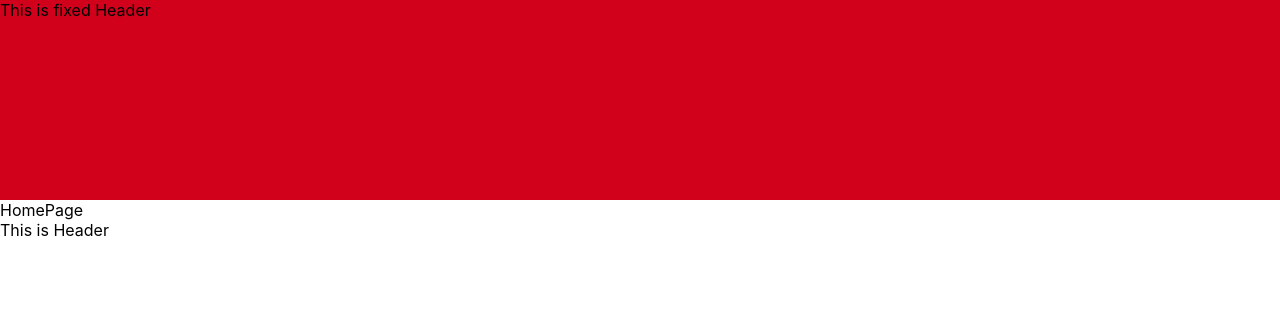
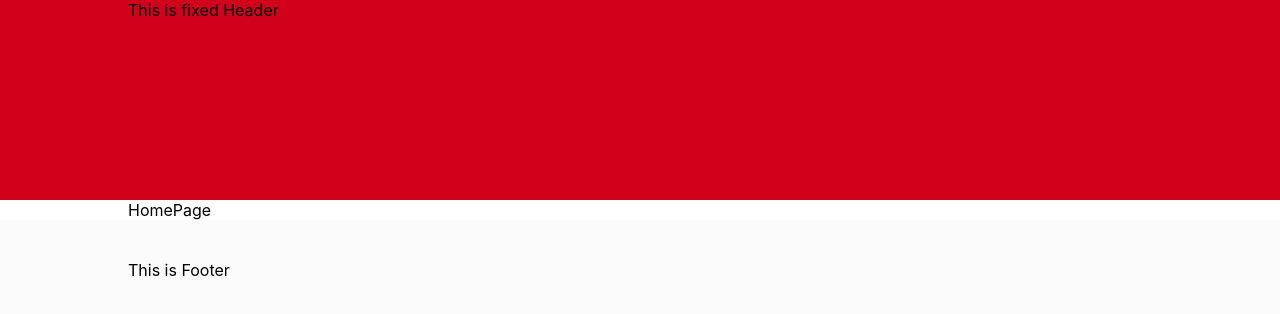
Before and after one commit to showlovezz/side-project-react-shopee, a React (Create React App) app: page /mall in a window 1280 px wide. Shown: the top 314 px of the page. Built offline with nearby package versions, Linux system fonts and the light colour scheme.

Commit message:
add Container and Footer component

```diff
--- /dev/null
+++ b/src/components/common/Container.js
@@ -0,0 +1,11 @@
+import styled from 'styled-components'
+
+const Container = styled.div`
+  width: 95%;
+  margin: auto;
+  @media (min-width: 769px) {
+    width: 80%;
+  }
+`
+
+export default Container
--- a/src/components/layout/DefaultLayout.js
+++ b/src/components/layout/DefaultLayout.js
@@ -3,6 +3,9 @@ import PropTypes from 'prop-types'
 import styled, { css } from 'styled-components'
 
 import Header from './Header'
+import Footer from './Footer'
+
+import Container from '../common/Container'
 
 const PageHeader = styled.div`
   ${(props) => {
@@ -18,8 +21,11 @@ const DefaultLayout = ({ fixedHeader, children }) => {
       <PageHeader fixed={fixedHeader}>
         <Header />
       </PageHeader>
-      {children}
-      <footer>This is Header</footer>
+      <Container>
+        {children}
+      </Container>
+
+      <Footer />
     </div>
   )
 }
--- a/src/components/layout/Footer.js
+++ b/src/components/layout/Footer.js
@@ -1,8 +1,20 @@
 import React from 'react'
+import styled from 'styled-components'
+
+import Container from '../common/Container'
+
+const StyledFooter = styled.footer`
+  background-color: #fbfbfb;
+  padding: 40px 0px;
+`
 
 const Footer = () => {
   return (
-    <div>Header</div>
+    <StyledFooter>
+      <Container>
+        This is Footer
+      </Container>
+    </StyledFooter>
   )
 }
 
--- a/src/components/layout/Header.js
+++ b/src/components/layout/Header.js
@@ -1,5 +1,7 @@
 import React from 'react'
 import styled from 'styled-components'
+
+import Container from '../common/Container'
 
 const StyledHeader = styled.header`
   background-color: #d1011c;
@@ -9,7 +11,11 @@ const StyledHeader = styled.header`
 
 const Header = () => {
   return (
-    <StyledHeader>This is fixed Header</StyledHeader>
+    <StyledHeader>
+      <Container>
+        This is fixed Header
+      </Container>
+    </StyledHeader>
   )
 }
 
```
